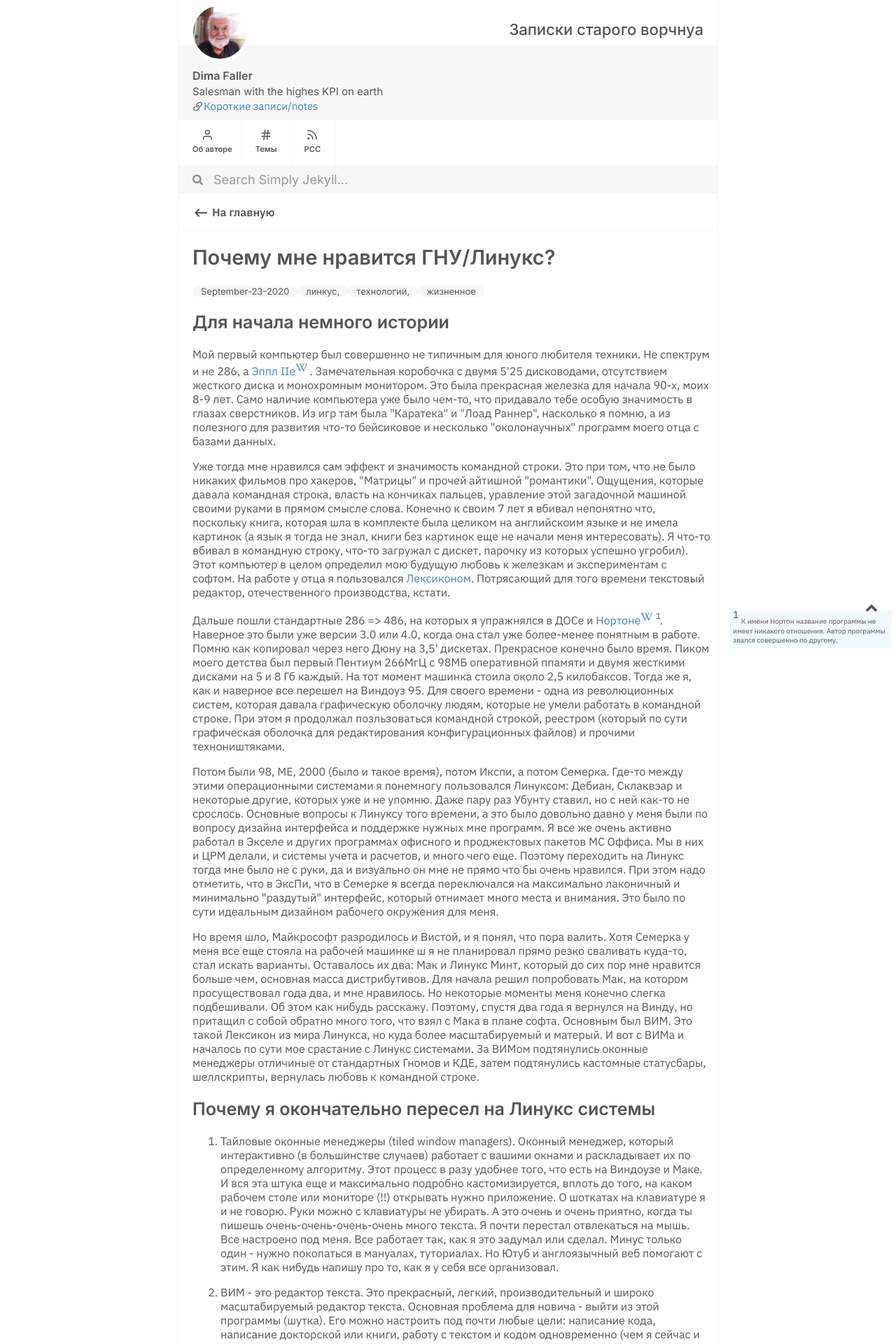
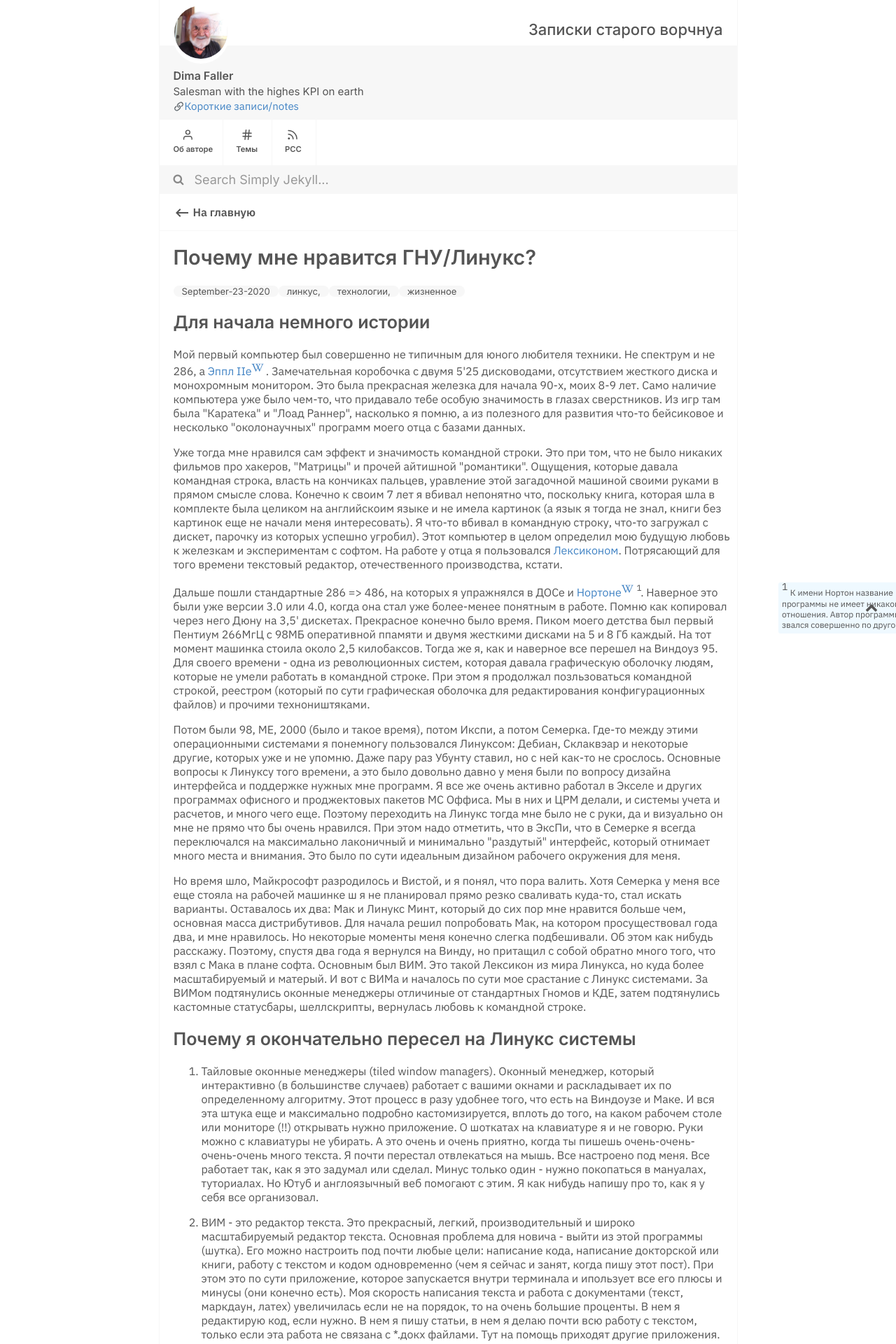
Before and after one commit to dimafaller/blog, a Jekyll site: the page built from _posts/2020-09-23-Why-I-Use-Linux.md, in a window 1280 px wide. Shown: the top 1920 px of the page at 70% size. Built offline with Jekyll 4.4.1, drawn with Linux system fonts in a browser that asks for light colours.

Commit message:
comments scaling

```diff
--- a/assets/css/style.css
+++ b/assets/css/style.css
@@ -39,7 +39,7 @@ body {
     border-left: 1px solid #f7f7f7;
     border-right: 1px solid #f7f7f7;
     border-bottom: 1px solid #f7f7f7;
-    width: 70%;
+    width: 75%;
     position: absolute;
     top: 0px;
 }
@@ -777,11 +777,11 @@ hr {
     float: right;
     clear: right;
     font-family: 'IBM Plex Sans', Inter, 'Segoe UI', Roboto, Oxygen, Ubuntu, Cantarell, 'Open Sans', 'Helvetica Neue', sans-serif !important;
-    font-size: 10px;
+    font-size: 12px;
     margin-right: -35%;
     padding: 5px;
     border-radius: 3px;
-    width: 30%;
+    width: 25%;
     margin-top: 0;
     margin-bottom: 0;
     vertical-align: baseline;
```
